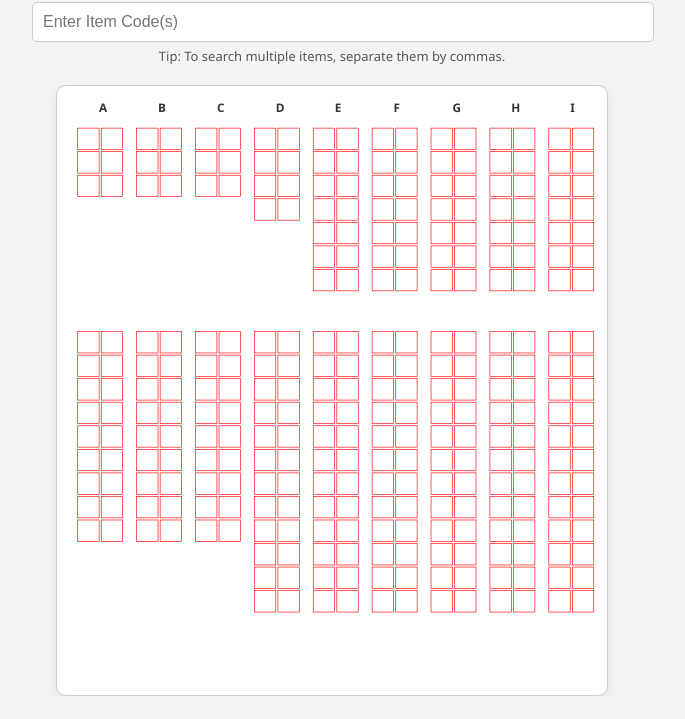
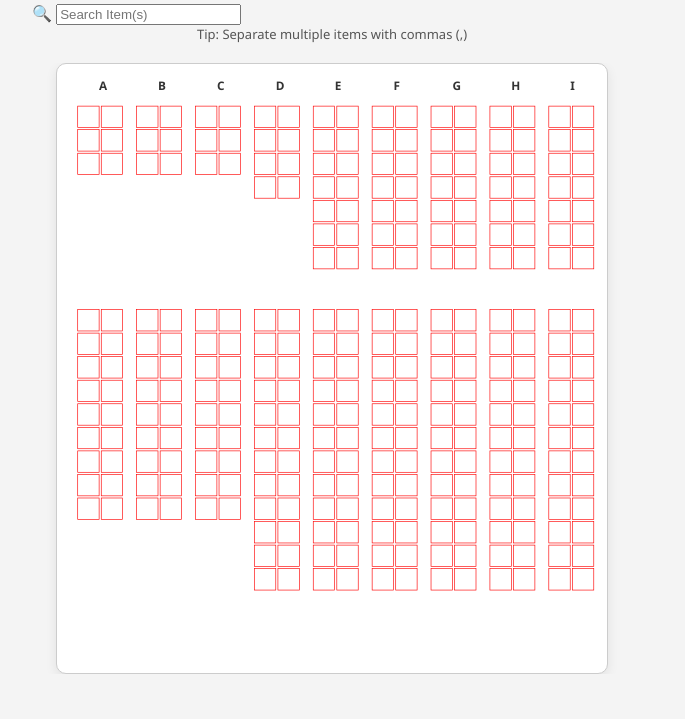
Before and after one commit to gigtarget/NRTC-JD-v.2, a plain HTML site: page index.html in a window 1280 px wide. Shown: the part 81-800 px from the top of the page, without its empty margins (308-993 px from the left). Drawn offline with Linux system fonts and the light colour scheme.

Commit message:
Update index.html

```diff
--- a/index.html
+++ b/index.html
@@ -10,9 +10,12 @@
   <div class="container">
     <h1>🏭 Warehouse Section Locator</h1>
 
-    <div class="search-section">
-      <input id="searchBox" type="text" placeholder="Enter Item Code(s)" />
-      <small class="hint">Tip: To search multiple items, separate them by commas.</small>
+    <div class="search-wrapper">
+      <div class="search-bar">
+        <span class="search-icon">🔍</span>
+        <input id="searchBox" type="text" placeholder="Search Item(s)" />
+      </div>
+      <small class="hint">Tip: Separate multiple items with commas (,)</small>
     </div>
 
     <div id="result"></div>
```
